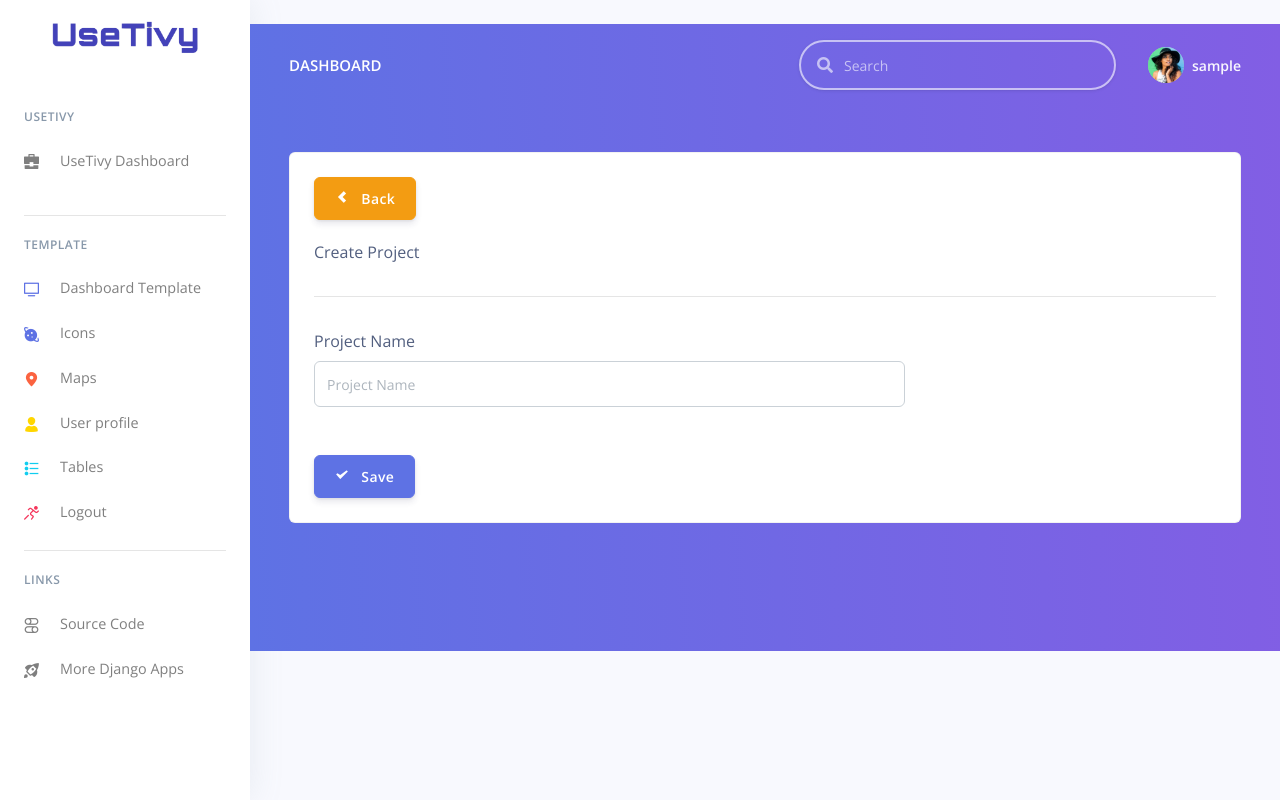
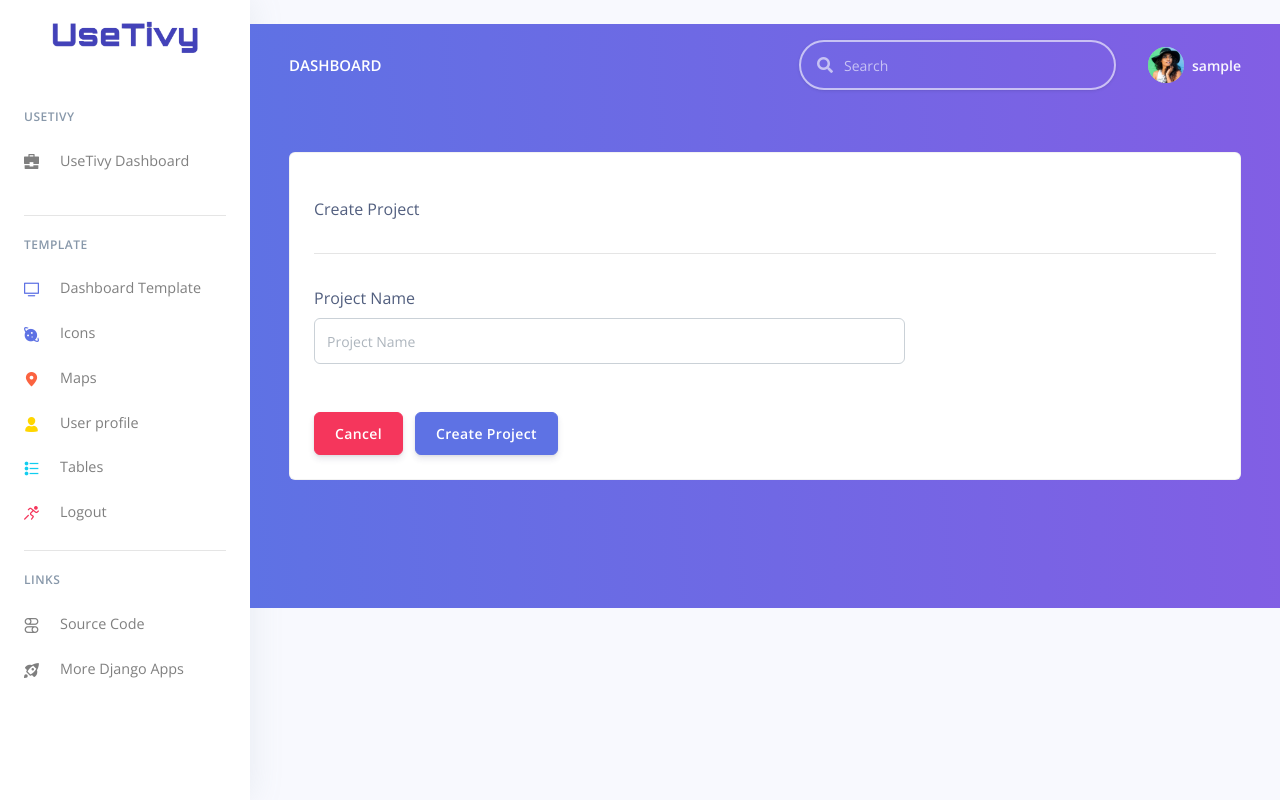
Before and after one commit to AgileRE-2021/UseTivy, a Django app: page /new_project in a window 1280 px wide. Run offline with Django 3.2, Linux system fonts and the light colour scheme; the visitor is signed in with stand-in values (Sample User, id 1); some libraries are stand-ins or nearby versions.

Commit message:
(create) Project table, fix new project UI

```diff
--- a/app/urls.py
+++ b/app/urls.py
@@ -21,6 +21,7 @@ urlpatterns = [
     #-------------PROJECT-------------
     #create new project
     path('new_project', views.new_project, name="new_project"),
+    path('new_project/create', views.create_project, name="create_project"),
 
     #edit project page
     path('edit_project/<int:id_project>', views.edit_project, name="edit_project"),
@@ -28,6 +29,8 @@ urlpatterns = [
 
     #delete project
     path('delete_project/<int:id_project>', views.delete_project, name="delete_project"),
+
+
 
     #-------------USE CASE-------------
     # Use Case Page
--- a/app/views.py
+++ b/app/views.py
@@ -43,15 +43,17 @@ def pages(request):
         html_template = loader.get_template( 'page-500.html' )
         return HttpResponse(html_template.render(context, request))
 
+'''
+----------DASHBOARD & PROJECT----------
+'''
+
 @login_required(login_url="/login/")
 def dashboard(request):
 
     context = {}
     context['segment'] = 'dashboard'
     context['project'] = project.objects.filter(id_user=request.user.id)
-    #print(context['project'])
 
-    #html_template = loader.get_template( 'page/dashboard.html' )
     return render(request, 'page/dashboard.html', {'context': context})
 
 @login_required(login_url="/login/")
@@ -60,8 +62,25 @@ def new_project(request):
     context = {}
     context['segment'] = 'new_project'
 
-    html_template = loader.get_template( 'page/new_project.html' )
-    return HttpResponse(html_template.render(context, request))
+    return render(request,'page/new_project.html')
+
+@login_required(login_url="/login/")
+def create_project(request):
+
+    namaProject = request.POST.get("nama_project")
+    dateCreated=timezone.now()
+    dateAccessed=timezone.now()
+
+    newProject = project(
+        id_user=request.user.id,
+        nama_project=namaProject,
+        datecreated=dateCreated,
+        dateaccessed=dateAccessed
+    )
+
+    newProject.save()
+
+    return redirect('dashboard')
 
 @login_required(login_url="/login/")
 def edit_project(request, id_project):
@@ -93,13 +112,39 @@ def delete_project(request, id_project):
     project_target = get_object_or_404(project, pk=id_project).delete()
     return redirect('dashboard')
 
+
+'''
+----------USE CASE----------
+'''
+
+
 @login_required(login_url="/login/")
 def usecase(request):
 
     context = {}
     context['segment'] = 'usecase'
+    context['project'] = project.objects.filter(id_user=request.user.id)
+    #contex['usecase'] =
 
     html_template = loader.get_template( 'page/usecase.html' )
+    return HttpResponse(html_template.render(context, request))
+
+@login_required(login_url="/login/")
+def usecase_view(request):
+
+    context = {}
+    context['segment'] = 'usecase_view'
+
+    html_template = loader.get_template( 'page/usecase_view.html' )
+    return HttpResponse(html_template.render(context, request))
+
+@login_required(login_url="/login/")
+def edit_use_case(request):
+
+    context = {}
+    context['segment'] = 'edit_project'
+
+    html_template = loader.get_template( 'page/edit_use_case.html' )
     return HttpResponse(html_template.render(context, request))
 
 @login_required(login_url="/login/")
@@ -155,21 +200,3 @@ def activity_diagram(request):
 
     html_template = loader.get_template( 'page/activity_diagram.html' )
     return HttpResponse(html_template.render(context, request))
-
-@login_required(login_url="/login/")
-def usecase_view(request):
-
-    context = {}
-    context['segment'] = 'usecase_view'
-
-    html_template = loader.get_template( 'page/usecase_view.html' )
-    return HttpResponse(html_template.render(context, request))
-
-@login_required(login_url="/login/")
-def edit_use_case(request):
-
-    context = {}
-    context['segment'] = 'edit_project'
-
-    html_template = loader.get_template( 'page/edit_use_case.html' )
-    return HttpResponse(html_template.render(context, request))
--- a/core/templates/page/new_project.html
+++ b/core/templates/page/new_project.html
@@ -15,30 +15,23 @@
               <div class="col-md-12">
                   <div class="card" style="width: 100%;">
                       <div class="card-body">
-                        <a href="dashboard" class="btn btn-primary collapsible" style="background-color: #F39C12; border-color:#F39C12 ">
-                            <div>
-                              <i class="ni ni-bold-left"></i>
-                              <span> Back</span>
-                            </div>
-                          </a>
-                          <h1 class="card-title"></h1>Create Project</h1>
-                          <hr>
+                        <h1 class="card-title"></h1>Create Project</h1>
+                        <hr>
+                        <form method=POST action='/new_project/create'>
+                          {% csrf_token %}
                           <div class="form-group">
                               <label for="exampleInputEmail1">Project Name</label>
                               <div class="row">
                                   <div class="col-md-8">
                                       <div class="input-group mb-4">
-                                          <input class="form-control" placeholder="Project Name" type="text">
+                                          <input class="form-control" name="nama_project" placeholder="Project Name" type="text">
                                       </div>
                                   </div>
                               </div>
                           </div>
-                          <a href="dashboard" class="btn btn-primary collapsible">
-                            <div>
-                              <i class="ni ni-check-bold"></i>
-                              <span> Save</span>
-                            </div>
-                          </a>
+                          <a href="{% url 'dashboard' %}" class="btn btn-danger">Cancel</a>
+                          <button type="submit" class="btn btn-primary">Create Project</button>
+                        </form>
                       </div>
                     </div>
               </div>
```
Also changed, not shown: 1 other file.
